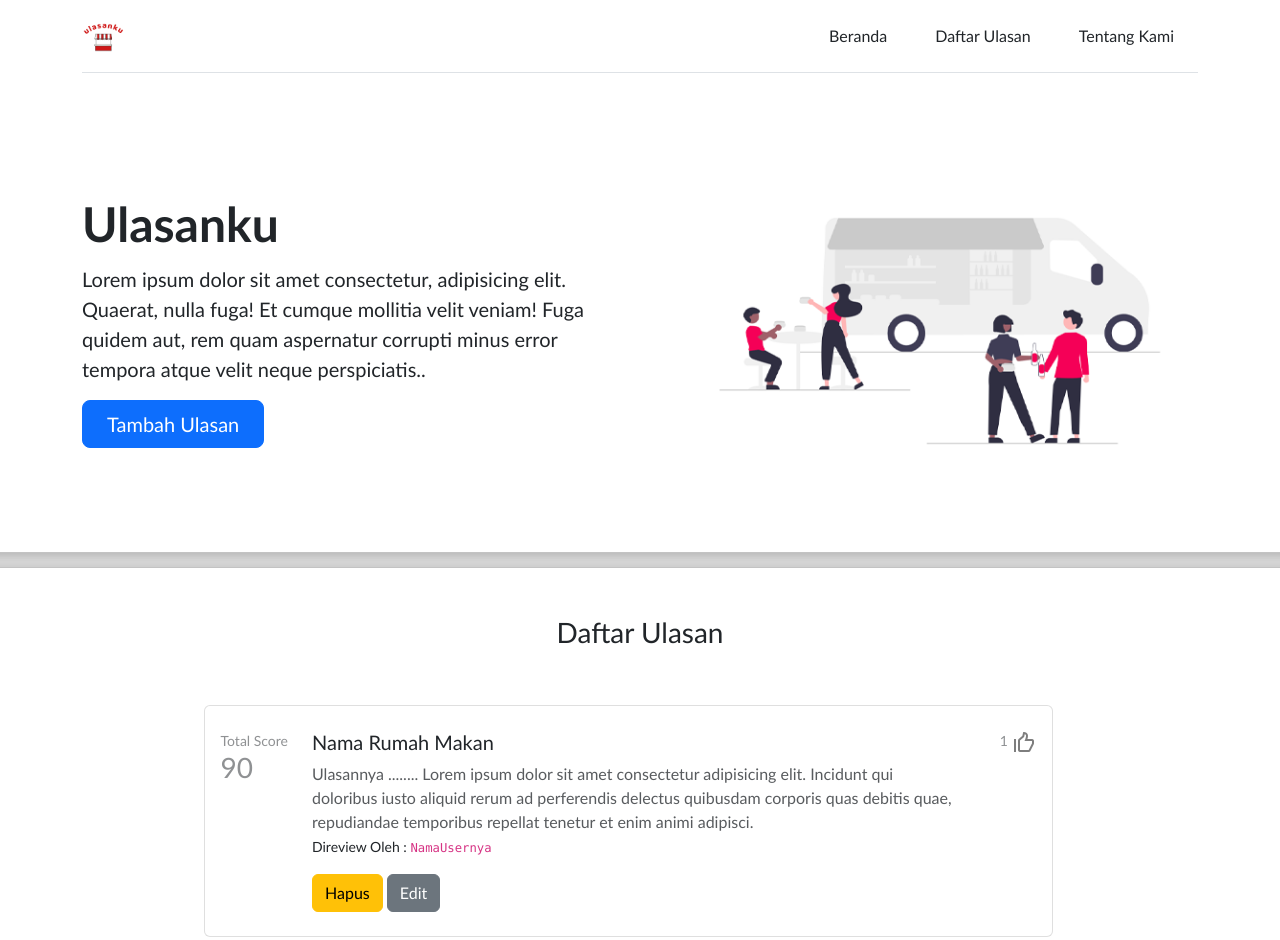
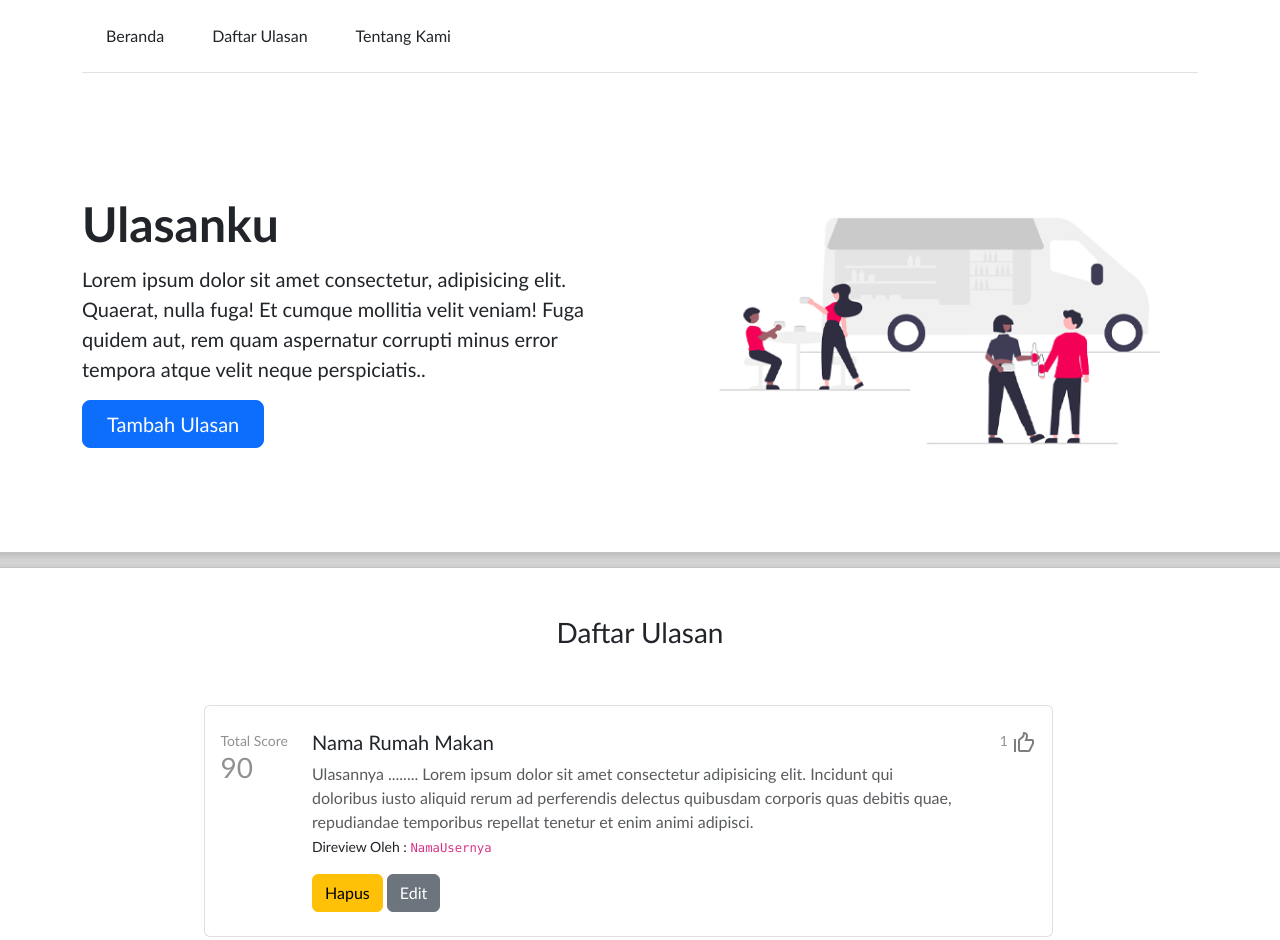
Before and after one commit to syauqiahmd/hackathon8_grup2, a plain HTML site: page index.html in a window 1280 px wide. Shown: the top 940 px of the page. Drawn offline with Linux system fonts and the light colour scheme.

Commit message:
commit 1

```diff
--- a/index.html
+++ b/index.html
@@ -11,9 +11,6 @@
 <body>
   <div class="container">
     <header class="d-flex flex-wrap align-items-center justify-content-center justify-content-md-between py-3 mb-4 border-bottom">
-      <a href="/" class="d-flex align-items-center col-md-3 mb-2 mb-md-0 text-dark text-decoration-none">
-        <img src="/images/logo.png" class="bi me-2" height="32" alt="" srcset="">
-      </a>
 
       <ul class="nav col-12 col-md-auto mb-2 justify-content-center mb-md-0">
         <li><a href="#" class="nav-link px-4 link-dark">Beranda</a></li>
```
